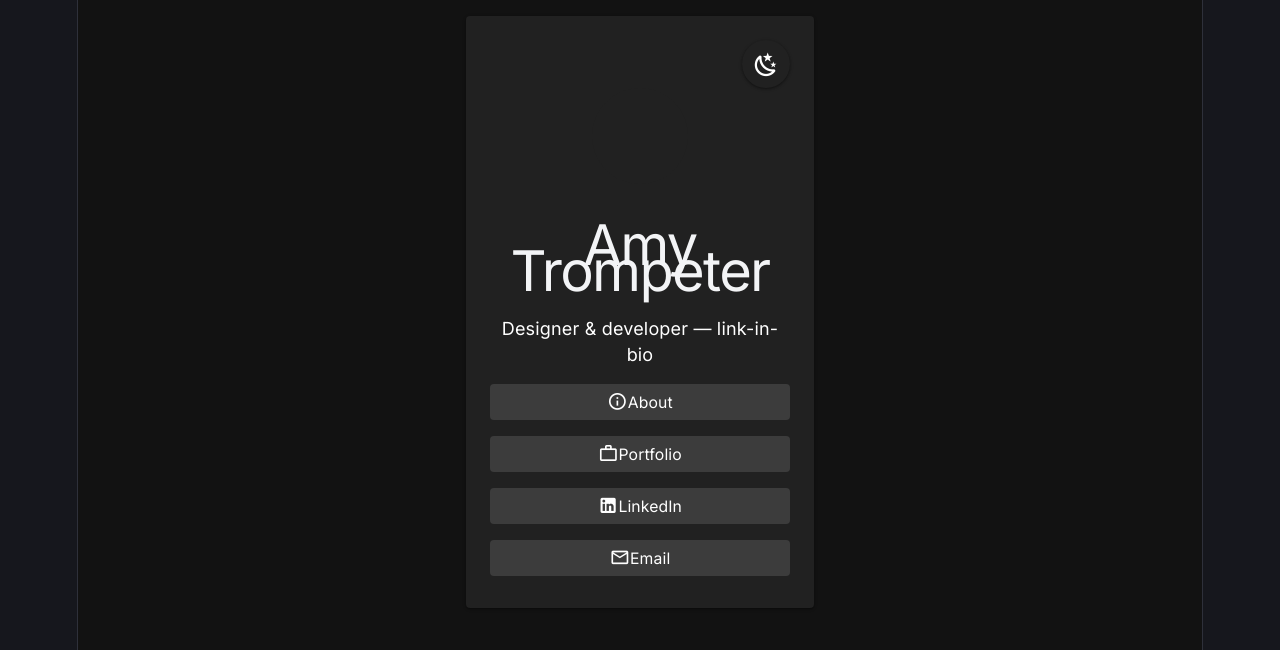
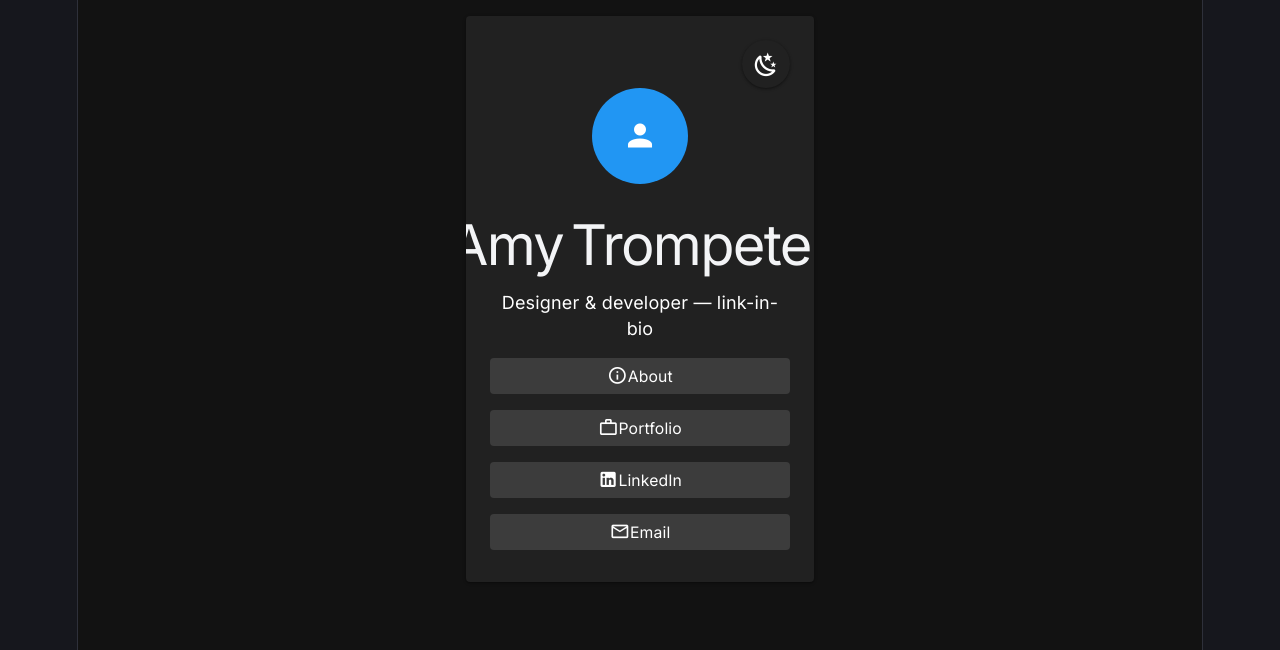
Before and after one commit to amytrompeterS/lesson-six-app, a Vue app: page / in a window 1280 px wide. Shown: the top 650 px of the page. Built offline with nearby package versions, Linux system fonts and the light colour scheme.

Commit message:
fix: show avatar icon in v-avatar; increase spacing between first and last name

```diff
--- a/src/components/LinksPage.vue
+++ b/src/components/LinksPage.vue
@@ -38,8 +38,10 @@ onMounted(() => {
               </div>
 
               <div class="d-flex flex-column align-center">
-                <v-avatar size="96" class="mb-4" />
-                <h1 class="text-h5">Amy Trompeter</h1>
+                <v-avatar size="96" class="mb-4" color="primary">
+                  <v-icon size="36">mdi-account</v-icon>
+                </v-avatar>
+                <h1 class="text-h5 name"><span>Amy</span><span class="last">Trompeter</span></h1>
                 <div class="mb-4">Designer & developer — link-in-bio</div>
 
                 <v-row dense>
@@ -70,3 +72,7 @@ onMounted(() => {
     </v-main>
   </v-app>
 </template>
+
+<style scoped>
+.name .last { margin-left: 8px; }
+</style>
```
